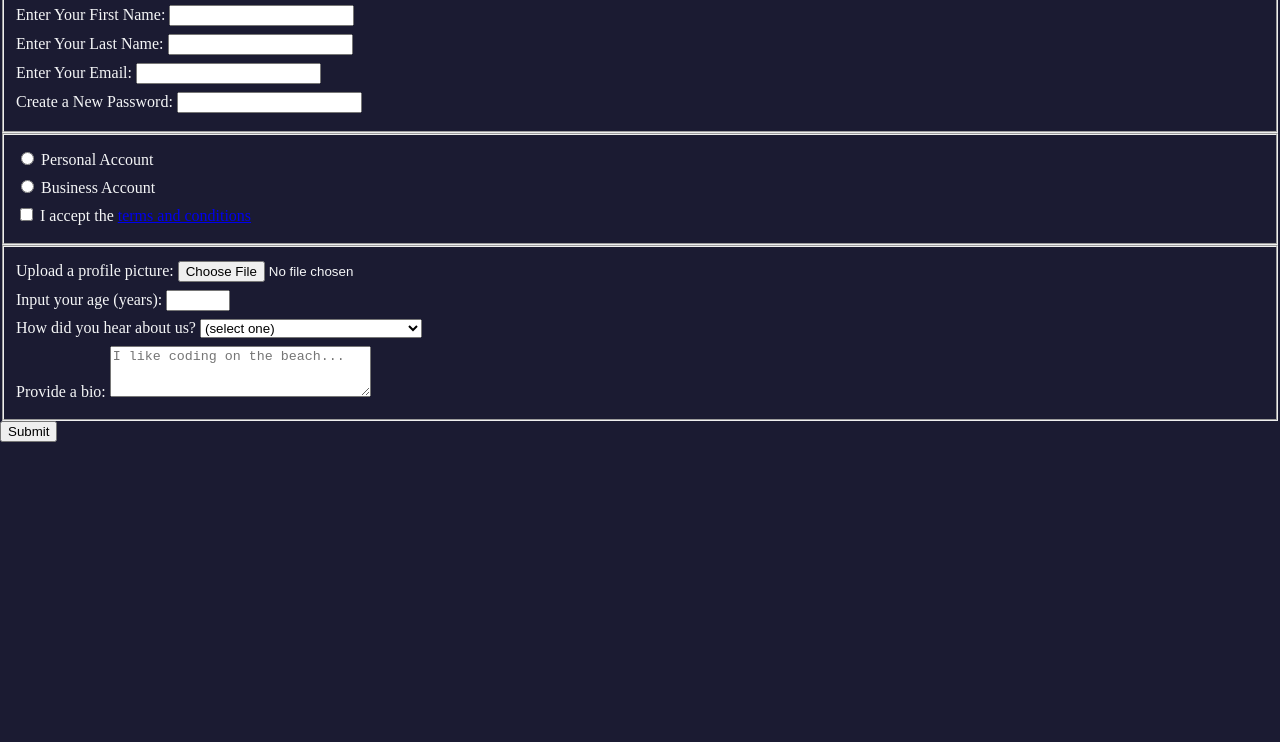
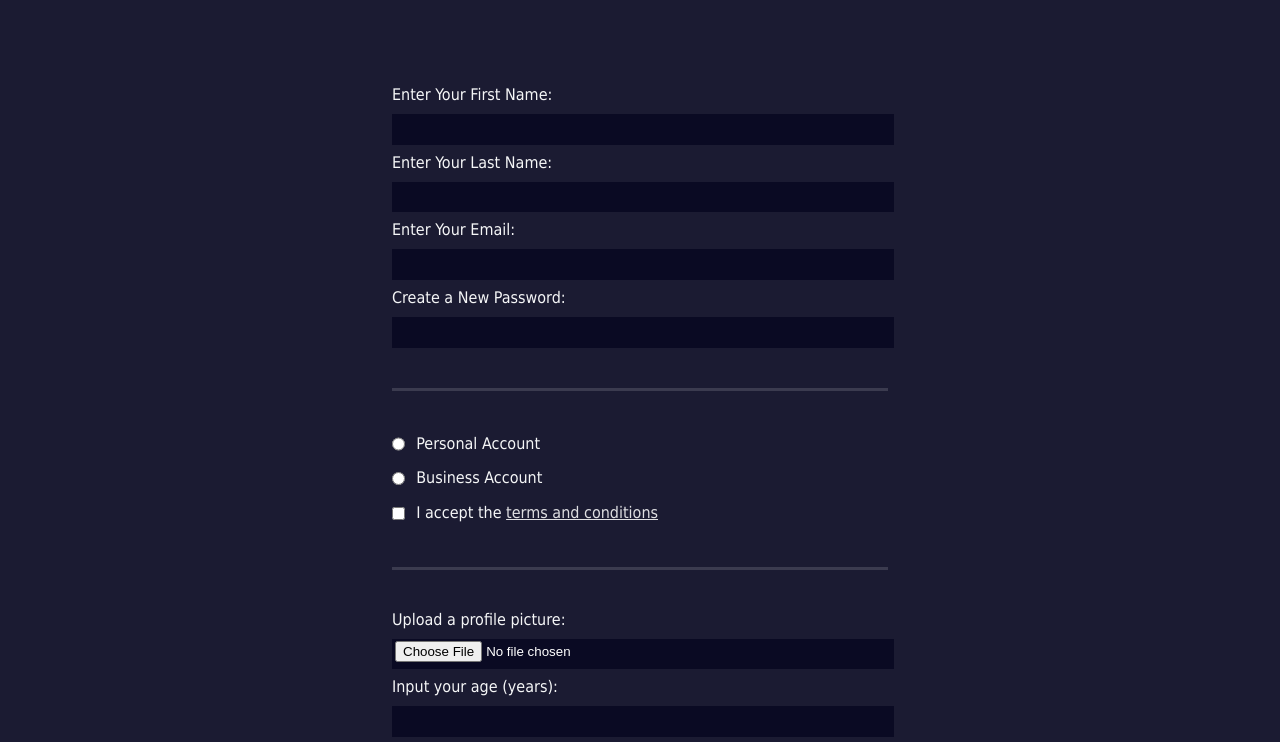
Before and after one commit to amandapennell/registration-form, a plain HTML site: page index.html in a window 1280 px wide. Shown: the part 124-866 px from the top of the page. Before the commit the page ends 821 px from the top, so only its background shows below. Drawn offline with Linux system fonts and the light colour scheme.

Commit message:
Clean up layout and apply form styles

```diff
--- a/index.html
+++ b/index.html
@@ -21,12 +21,14 @@
                     type="password" pattern="[a-z0-5]{8,}" required></label>
         </fieldset>
         <fieldset>
-            <label for="personal-account"><input id="personal-account" type="radio" name="account-type"> Personal
+            <label for="personal-account"><input class="inline" id="personal-account" type="radio" name="account-type">
+                Personal
                 Account</label>
-            <label for="business-account"><input id="business-account" type="radio" name="account-type"> Business
+            <label for="business-account"><input class="inline" id="business-account" type="radio" name="account-type">
+                Business
                 Account</label>
-            <label for="terms-and-conditions"><input id="terms-and-conditions" name="terms-and-conditions"
-                    type="checkbox" required> I accept the <a
+            <label for="terms-and-conditions"><input class="inline" id="terms-and-conditions"
+                    name="terms-and-conditions" type="checkbox" required> I accept the <a
                     href="https://www.freecodecamp.org/news/terms-of-service/">terms and conditions</a></label>
         </fieldset>
         <fieldset>
--- a/styles.css
+++ b/styles.css
@@ -4,9 +4,71 @@ body {
     margin: 0;
     background-color: #1b1b32;
     color: #f5f6f7;
+    font-family: Tahoma;
+    font-size: 16px;
+}
+
+h1, p {
+    margin: 1em auto;
+    text-align: center;
+}
+
+form {
+    width: 60vw;
+    max-width: 500px;
+    min-width: 300px;
+    margin: 0 auto;
+    padding: 2em;
+}
+
+fieldset {
+    border: none;
+    padding: 2rem 0;
+    border-bottom: 3px solid #3b3b4f;
+}
+
+fieldset:last-of-type {
+    border-bottom: none;
 }
 
 label {
     display: block;
     margin: 0.5rem 0;
 }
+
+input, textarea, select {
+    margin: 10px 0 0 0;
+    width: 100%;
+    min-height: 2em;
+}
+
+input, textarea {
+    background-color: #0a0a23;
+    border: 1px solid #0a0a23;
+    color: #ffffff;
+}
+
+.inline {
+    width: unset;
+    margin: 0 0.5em 0 0;
+    vertical-align: middle;
+}
+
+input[type="submit"] {
+    display: block;
+    width: 60%;
+    margin: 1em auto;
+    height: 2em;
+    font-size: 1.1rem;
+    background-color: #3b3b4f;
+    border-color: white;
+    min-width: 300px;
+}
+
+input[type="file"] {
+    padding: 1px 2px;
+}
+
+a {
+    color: #dfdfe2;
+}
```
